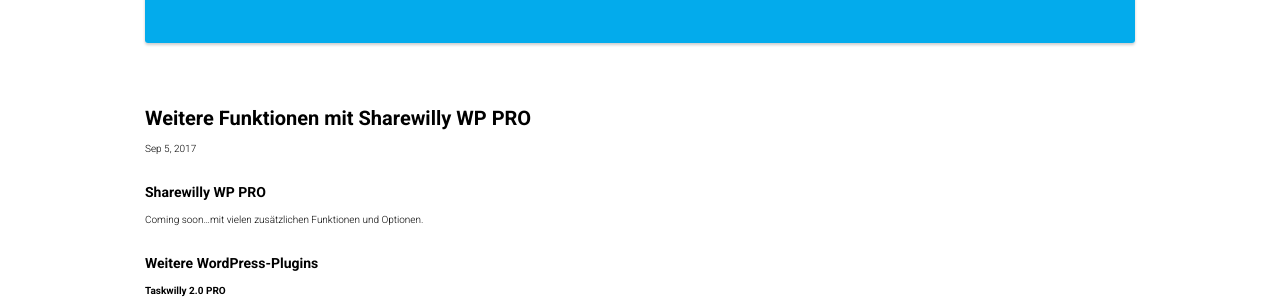
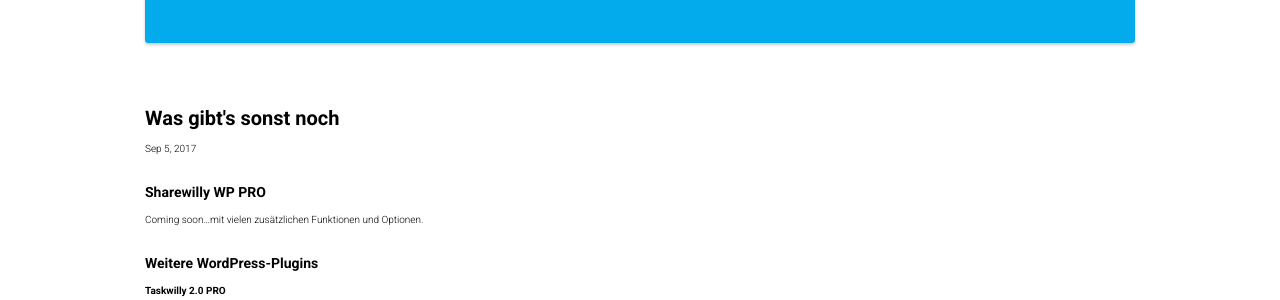
Before and after one commit to sharewilly/sharewilly, a Jekyll site: the page built from _posts/2015-05-25-example-section.md, in a window 1280 px wide. Shown: the part 925-1225 px from the top of the page. Built offline with Jekyll 4.4.1, drawn with Linux system fonts in a browser that asks for light colours.

Commit message:
Update 2015-05-25-example-section.md

```diff
--- a/_posts/2015-05-25-example-section.md
+++ b/_posts/2015-05-25-example-section.md
@@ -1,6 +1,6 @@
 ---
 layout: post
-title:  "Weitere Funktionen mit Sharewilly WP PRO"
+title:  "Was gibt's sonst noch"
 date:   2017-09-05 07:20:16
 ---
 
```
